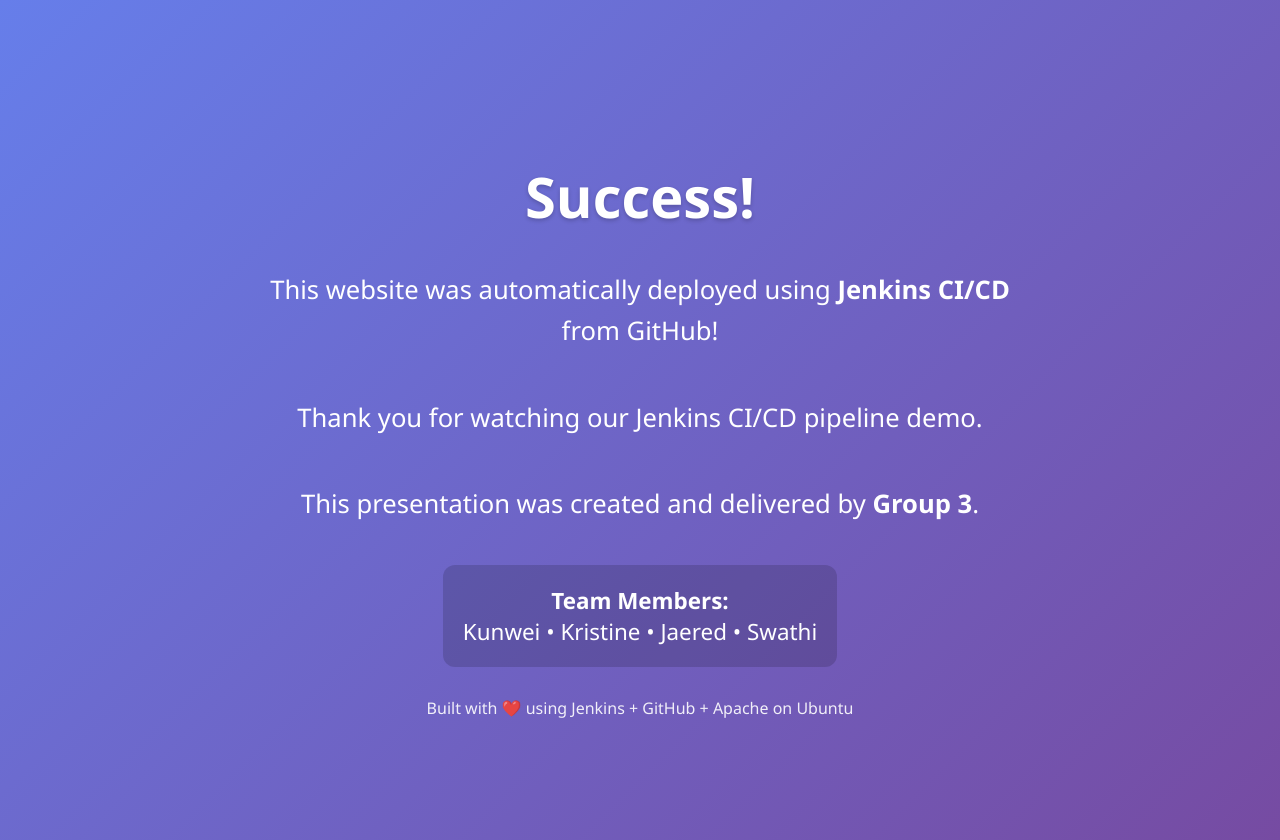
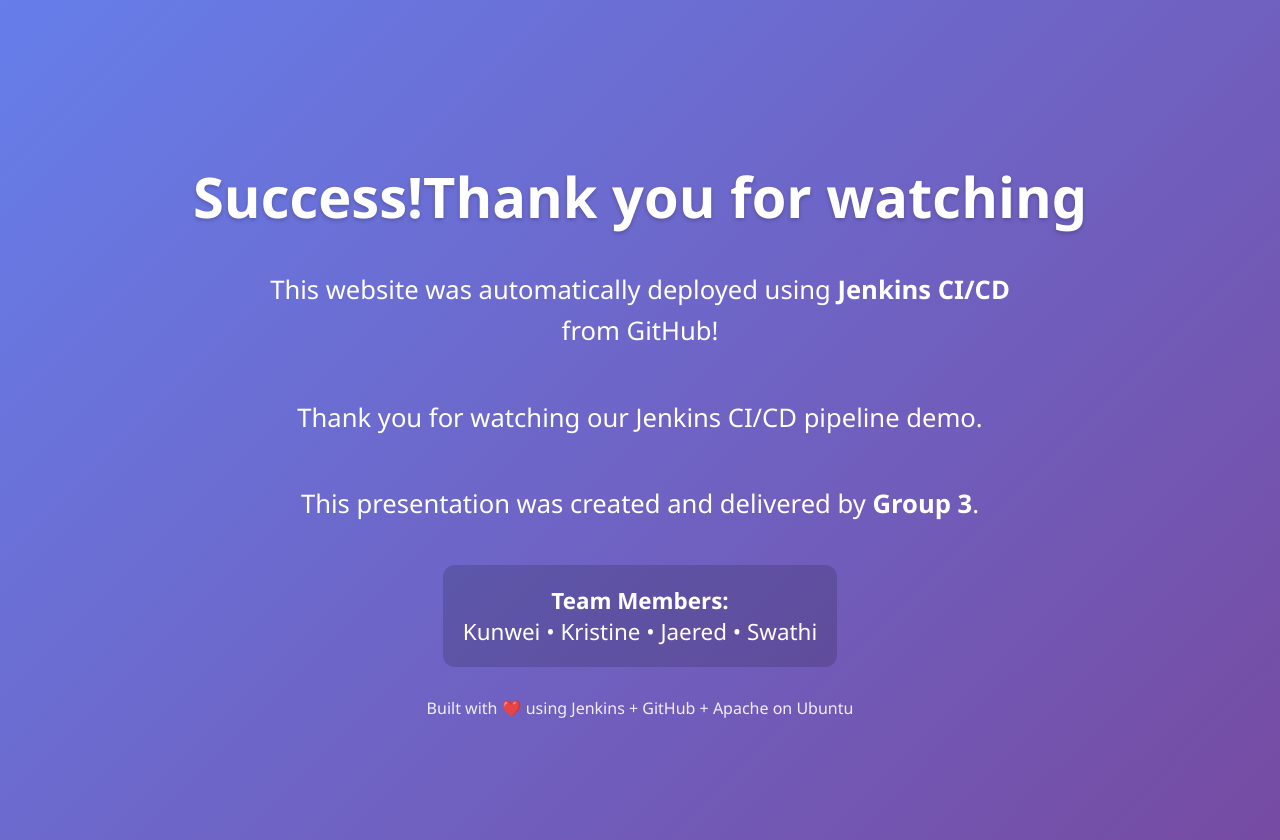
Before and after one commit to krismaedb/DevopsPrototyping, a plain HTML site: page index.html in a window 1280 px wide. Drawn offline with Linux system fonts and the light colour scheme.

Commit message:
Update index.html

```diff
--- a/index.html
+++ b/index.html
@@ -76,7 +76,7 @@
 </style>
 </head>
 <body>
-<h1>Success!</h1>
+<h1>Success!Thank you for watching</h1>
 <p>This website was automatically deployed using <strong>Jenkins CI/CD</strong> from GitHub!</p>
 <p>Thank you for watching our Jenkins CI/CD pipeline demo.</p>
 <p>This presentation was created and delivered by <strong>Group 3</strong>.</p>
```
